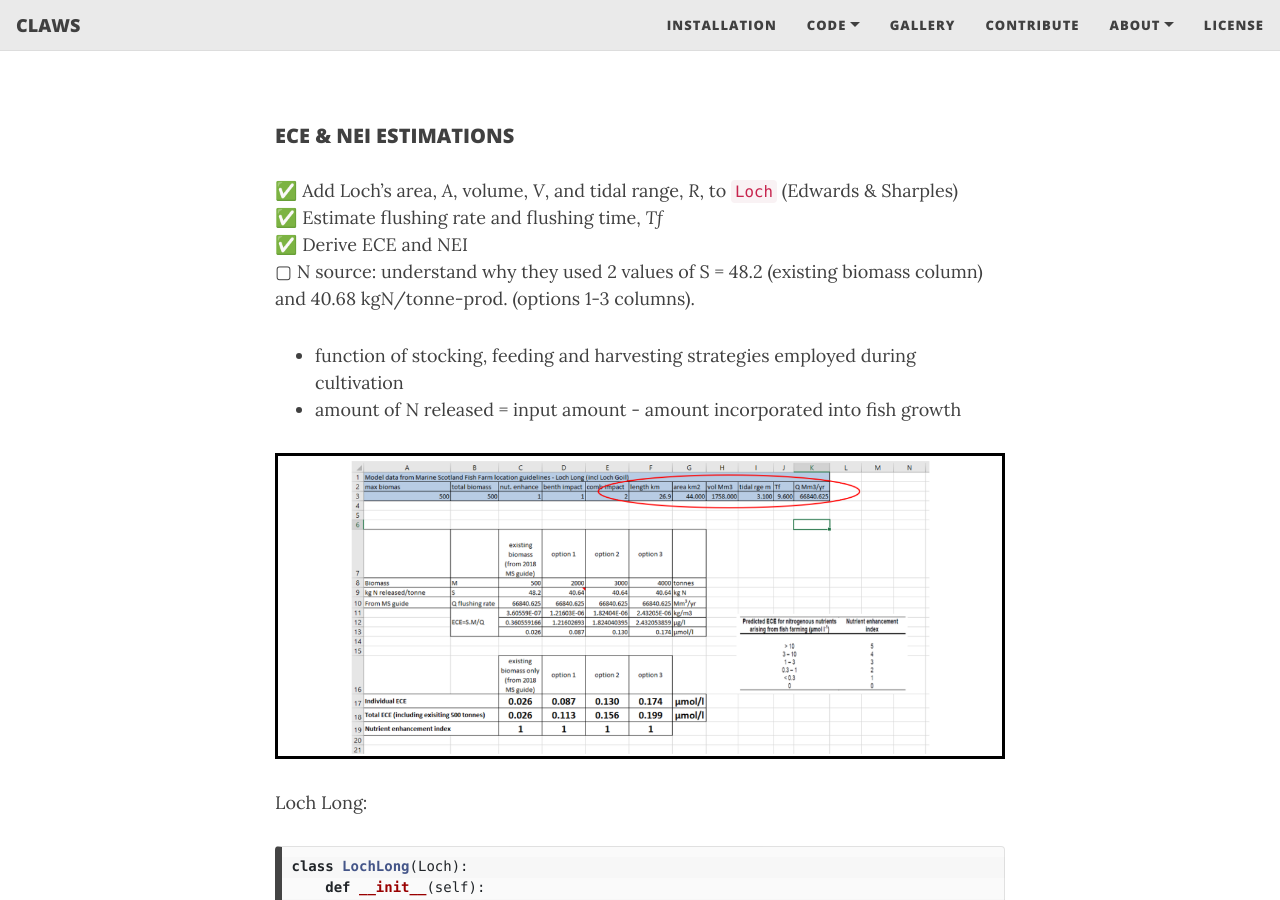
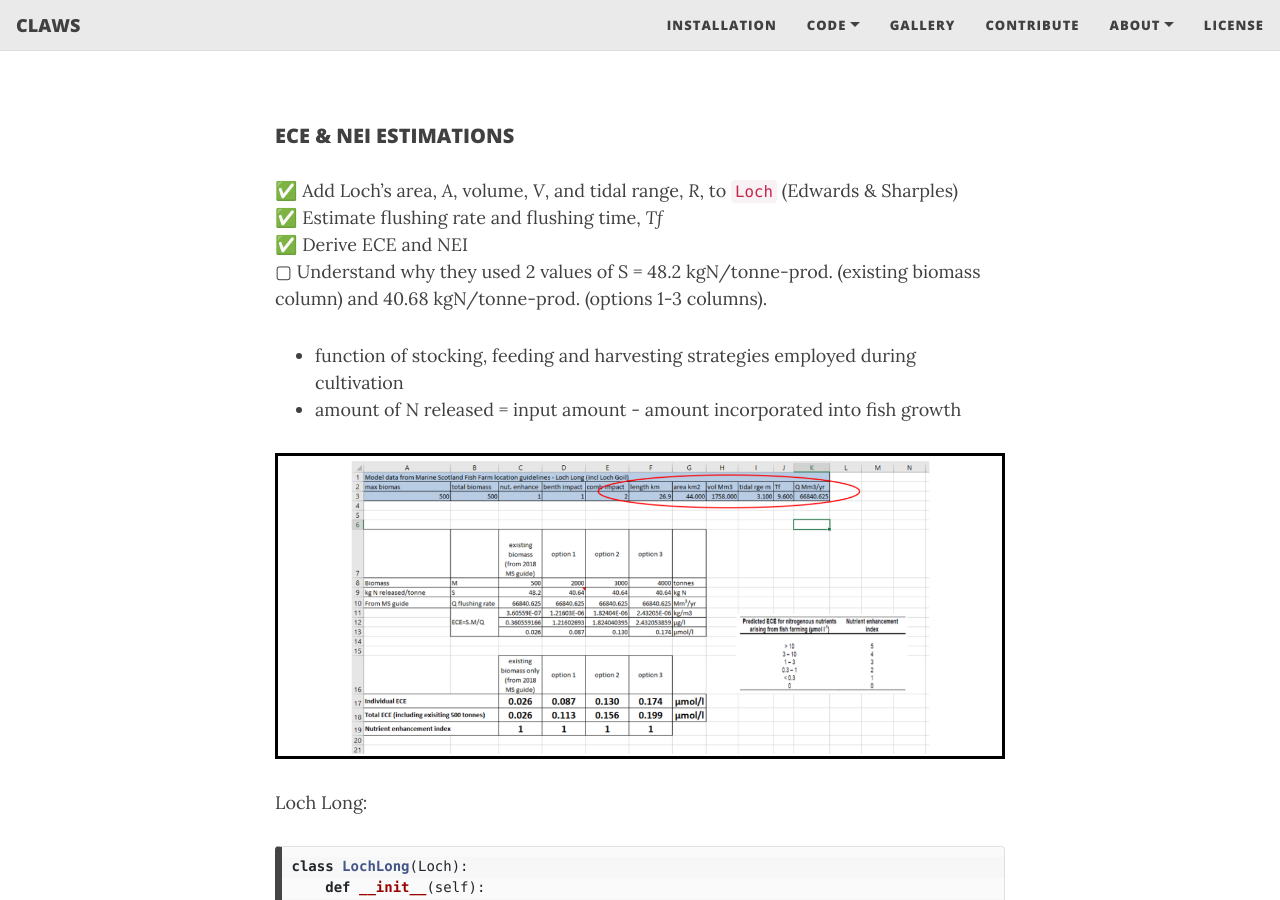
Before and after one commit to claws-scot/claws-scot.github.io, a Jekyll site: the page built from meeting-220613-N.md, in a window 1280 px wide and 900 px high, scrolled down 412 px. Built offline with Jekyll 4.4.1, drawn with Linux system fonts in a browser that asks for light colours; nearby versions of some CDN libraries.

Commit message:
Editing web pages

```diff
--- a/meeting-220613-N.md
+++ b/meeting-220613-N.md
@@ -17,7 +17,7 @@
 &#9989; Add Loch's area, _A_, volume, _V_, and tidal range, _R_, to `Loch` (Edwards & Sharples)
 &#9989; Estimate flushing rate and flushing time, _Tf_
 &#9989; Derive ECE and NEI
-&#9634; N source: understand why they used 2 values of S = 48.2 (existing biomass column) and 40.68 kgN/tonne-prod. (options 1-3 columns).
+&#9634; Understand why they used 2 values of S = 48.2 kgN/tonne-prod. (existing biomass column) and 40.68 kgN/tonne-prod. (options 1-3 columns).
   - function of stocking, feeding and harvesting strategies employed during cultivation
   - amount of N released = input amount - amount incorporated into fish growth
 
```
